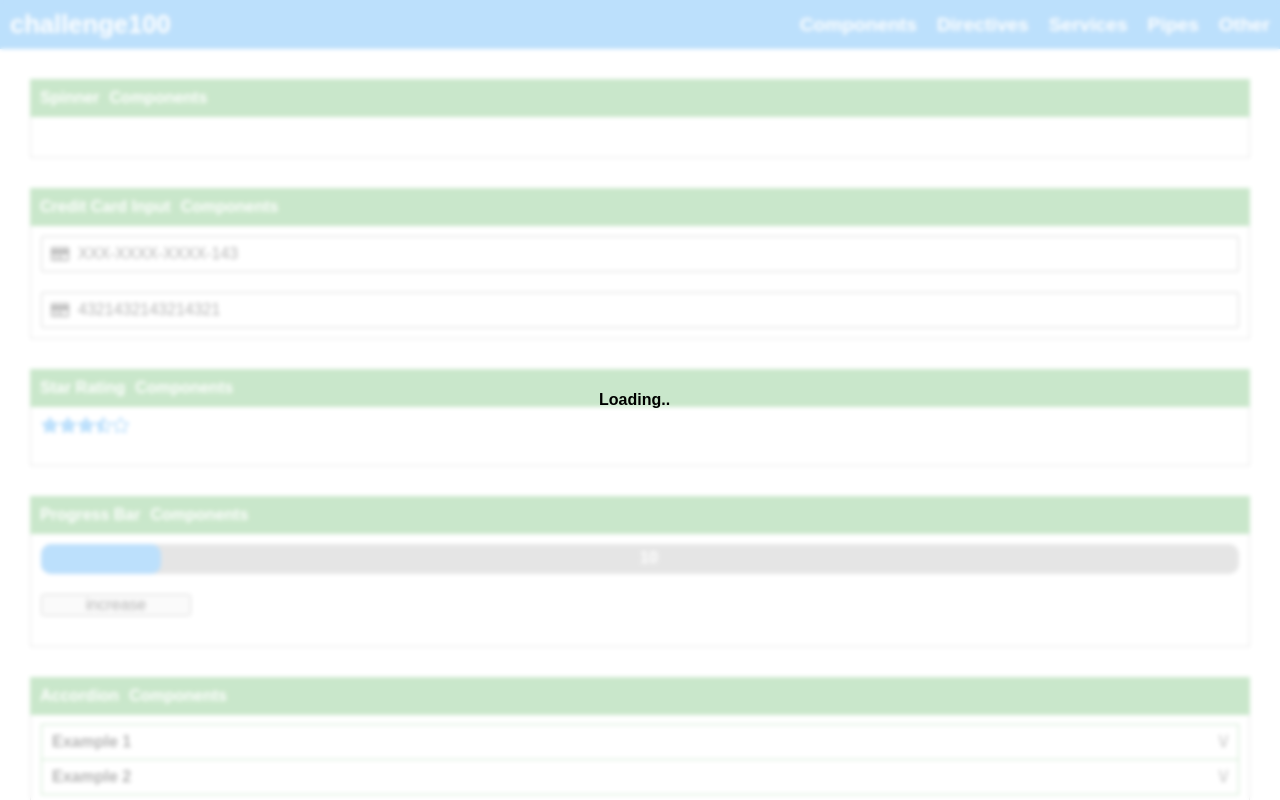
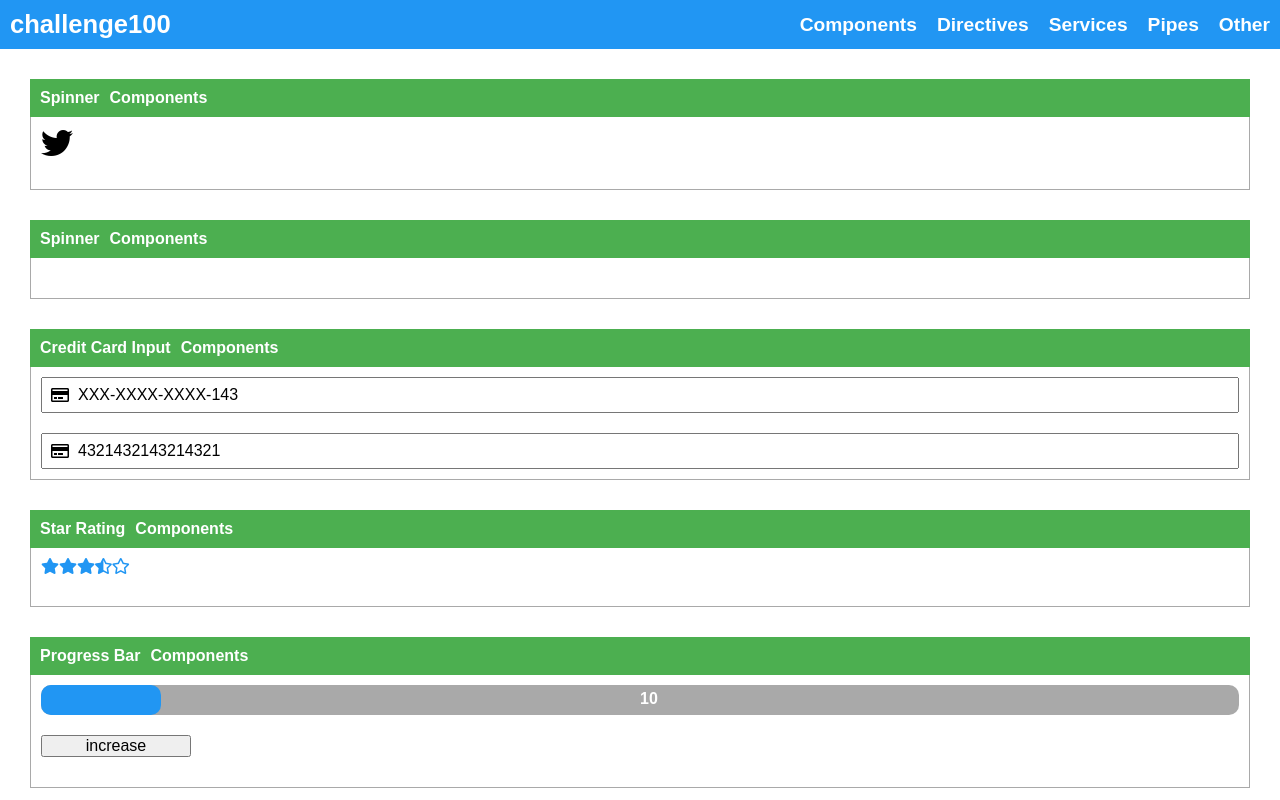
Before and after one commit to pawellesniowski/challenge100, an Angular app: page / in a window 1280 px wide. Shown: the top 800 px of the page. Built offline with nearby package versions, Linux system fonts and the light colour scheme.

Commit message:
Twitter post component with encodeURIComponent

```diff
--- a/src/app/components/components.component.html
+++ b/src/app/components/components.component.html
@@ -1,6 +1,10 @@
+<app-card title="Spinner" subTitle="Components">
+  <app-twitter-post body></app-twitter-post>
+</app-card>
+
 
 <app-card title="Spinner" subTitle="Components">
-  <app-spinner body [isLoading]="true" [loaderLook]='loaders.loadingDots'></app-spinner>
+  <app-spinner body [isLoading]="false" [loaderLook]='loaders.loadingDots'></app-spinner>
 </app-card>
 
 <app-card title="Credit Card Input" subTitle="Components">
--- a/src/app/components/components.module.ts
+++ b/src/app/components/components.module.ts
@@ -12,6 +12,7 @@ import { CreditCartInputComponent } from './credit-cart-input/credit-cart-input.
 import {FormsModule} from '@angular/forms';
 import { SpinnerComponent } from './spinner/spinner.component';
 import { LoadingDotsComponent } from './loading-dots/loading-dots.component';
+import { TwitterPostComponent } from './twitter-post/twitter-post.component';
 
 @NgModule({
   declarations: [
@@ -24,6 +25,7 @@ import { LoadingDotsComponent } from './loading-dots/loading-dots.component';
     CreditCartInputComponent,
     SpinnerComponent,
     LoadingDotsComponent,
+    TwitterPostComponent,
   ],
   imports: [
     CommonModule,
--- /dev/null
+++ b/src/app/components/twitter-post/twitter-post.component.html
@@ -0,0 +1 @@
+<i class='fab fa-twitter fa-2x'></i><br/>
--- /dev/null
+++ b/src/app/components/twitter-post/twitter-post.component.ts
@@ -0,0 +1,27 @@
+import { Component, Input, OnInit } from '@angular/core';
+import { Title } from '@angular/platform-browser';
+
+@Component({
+  selector: 'app-twitter-post',
+  templateUrl: './twitter-post.component.html',
+  styleUrls: ['./twitter-post.component.scss']
+})
+export class TwitterPostComponent implements OnInit {
+  @Input() baseUrl: string = 'www.pawellesniwoski.com'
+  @Input() hashTags: string[] = ['#pawellesniwoski', '#javascript', '#Angular'];
+
+  public constructor(private titleService: Title) { }
+
+  public get title(): string {
+    return this.titleService.getTitle();
+  }
+
+  public createMessage() {
+    return encodeURIComponent(`Check out my website ${this.title} at ${this.baseUrl}!!! ${this.hashTags.join(' ')}`)
+  }
+
+  ngOnInit(): void {
+    console.log(this.createMessage());
+  }
+
+}
```
Also changed, not shown: src/app/components/twitter-post/twitter-post.component.scss (added), 1 other file (tests, documents, lock files or other folders).
